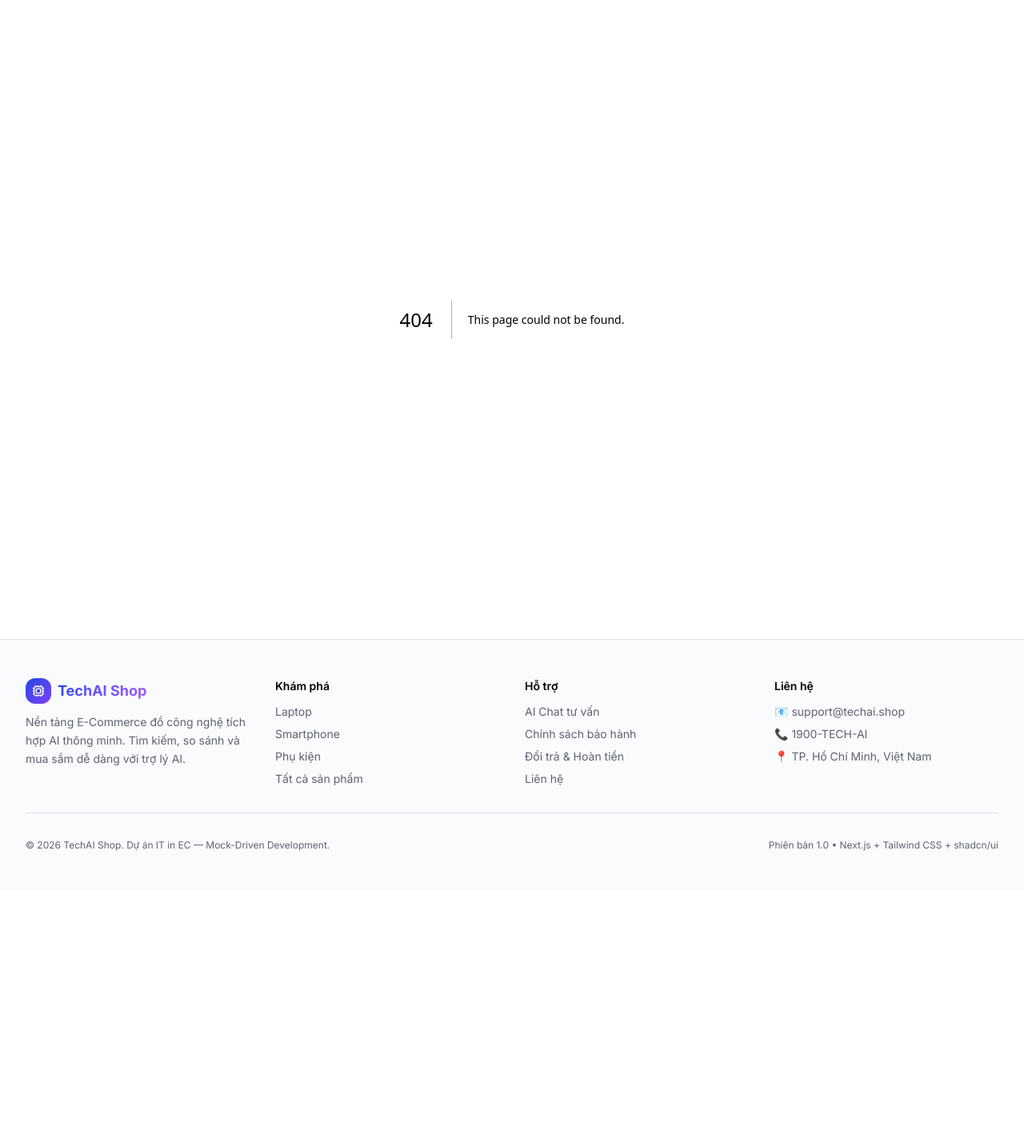
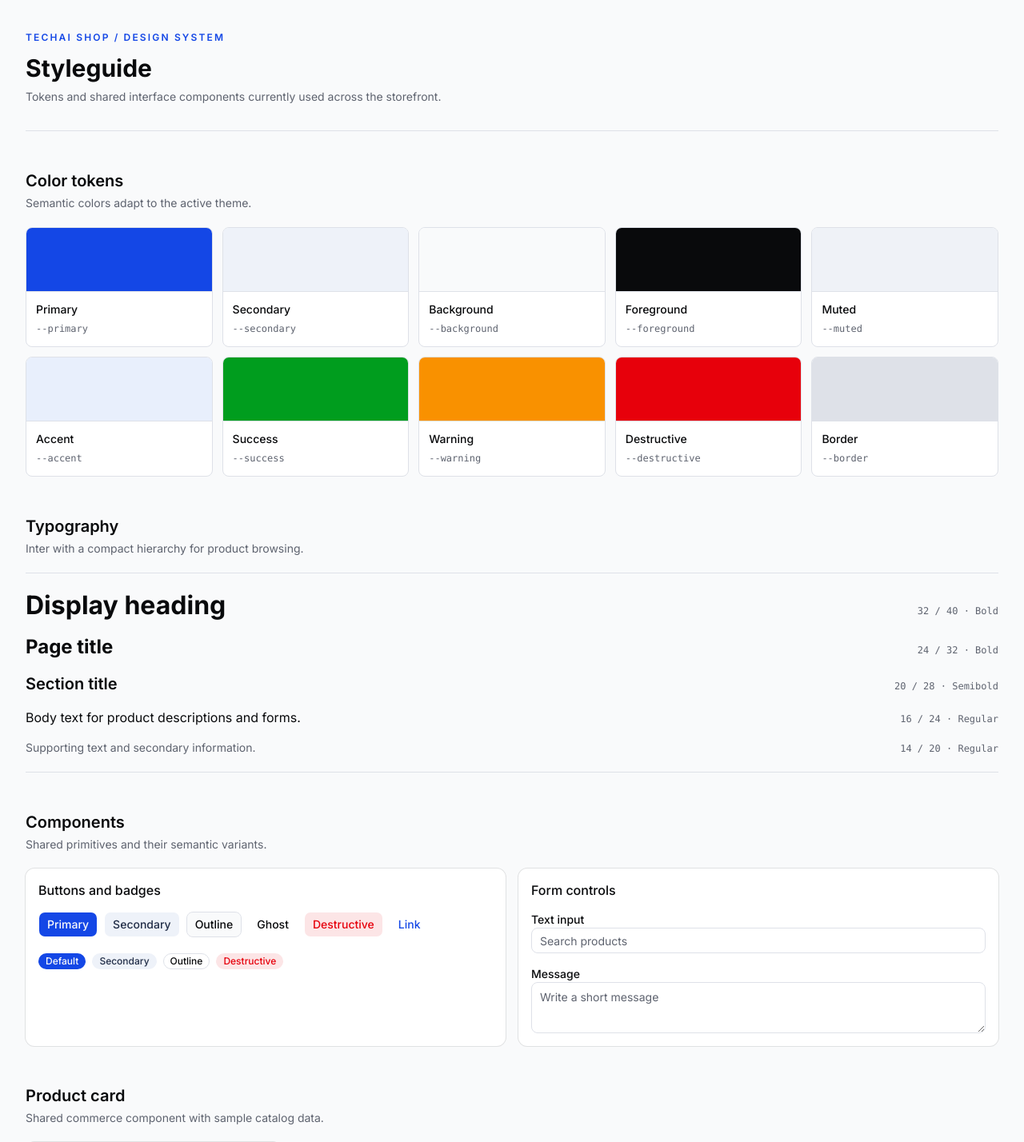
Before and after one commit to hoangnguyen412/eamora-ai-shop, a Next.js app: page /styleguide in a window 1280 px wide. Before the commit this address had no page. Shown: the part 67-1495 px from the top of the page at 80% size. Before the commit the page ends 1180 px from the top, so only its background shows below. Built offline with nearby package versions, Linux system fonts and the light colour scheme.

Commit message:
Add design token styleguide
Complete T1-1-2 by aligning design tokens and adding the /styleguide route.

```diff
--- a/src/app/globals.css
+++ b/src/app/globals.css
@@ -80,7 +80,7 @@
   --chart-3: oklch(0.398 0.07 227.334);
   --chart-4: oklch(0.828 0.189 84.429);
   --chart-5: oklch(0.769 0.188 70.08);
-  --radius: 0.75rem;
+  --radius: 0.5rem;
   --sidebar: oklch(0.985 0.005 264);
   --sidebar-foreground: oklch(0.145 0.005 265);
   --sidebar-primary: oklch(0.488 0.243 264.376);
--- /dev/null
+++ b/src/app/styleguide/page.tsx
@@ -0,0 +1,142 @@
+import { Badge } from "@/components/ui/badge";
+import { Button } from "@/components/ui/button";
+import { Card, CardContent, CardHeader, CardTitle } from "@/components/ui/card";
+import { Input } from "@/components/ui/input";
+import { Textarea } from "@/components/ui/textarea";
+import ProductCard from "@/components/shared/ProductCard";
+import mockData from "@/mocks/db.json";
+import { Product } from "@/types";
+
+const colors = [
+  { name: "Primary", token: "--primary", value: "var(--primary)" },
+  { name: "Secondary", token: "--secondary", value: "var(--secondary)" },
+  { name: "Background", token: "--background", value: "var(--background)" },
+  { name: "Foreground", token: "--foreground", value: "var(--foreground)" },
+  { name: "Muted", token: "--muted", value: "var(--muted)" },
+  { name: "Accent", token: "--accent", value: "var(--accent)" },
+  { name: "Success", token: "--success", value: "var(--success)" },
+  { name: "Warning", token: "--warning", value: "var(--warning)" },
+  { name: "Destructive", token: "--destructive", value: "var(--destructive)" },
+  { name: "Border", token: "--border", value: "var(--border)" },
+];
+
+const sampleProduct = mockData.products[0] as unknown as Product;
+
+export default function StyleguidePage() {
+  return (
+    <div className="mx-auto max-w-7xl space-y-12 px-4 py-10 sm:px-6 lg:px-8">
+      <header className="border-b border-border pb-8">
+        <p className="text-xs font-semibold uppercase tracking-[0.18em] text-primary">
+          TechAI Shop / Design System
+        </p>
+        <h1 className="mt-3 text-3xl font-bold">Styleguide</h1>
+        <p className="mt-2 max-w-2xl text-sm text-muted-foreground">
+          Tokens and shared interface components currently used across the storefront.
+        </p>
+      </header>
+
+      <section aria-labelledby="colors-heading" className="space-y-5">
+        <div>
+          <h2 id="colors-heading" className="text-xl font-semibold">Color tokens</h2>
+          <p className="mt-1 text-sm text-muted-foreground">Semantic colors adapt to the active theme.</p>
+        </div>
+        <div className="grid grid-cols-2 gap-3 sm:grid-cols-3 lg:grid-cols-5">
+          {colors.map((color) => (
+            <div key={color.token} className="overflow-hidden rounded-lg border border-border bg-card">
+              <div
+                className="h-20 border-b border-border"
+                style={{ backgroundColor: color.value }}
+                aria-label={`${color.name} color swatch`}
+              />
+              <div className="p-3">
+                <p className="text-sm font-medium">{color.name}</p>
+                <code className="text-xs text-muted-foreground">{color.token}</code>
+              </div>
+            </div>
+          ))}
+        </div>
+      </section>
+
+      <section aria-labelledby="type-heading" className="space-y-5">
+        <div>
+          <h2 id="type-heading" className="text-xl font-semibold">Typography</h2>
+          <p className="mt-1 text-sm text-muted-foreground">Inter with a compact hierarchy for product browsing.</p>
+        </div>
+        <div className="space-y-4 border-y border-border py-5">
+          <div className="flex flex-wrap items-baseline justify-between gap-2">
+            <p className="text-[32px] leading-10 font-bold">Display heading</p>
+            <code className="text-xs text-muted-foreground">32 / 40 · Bold</code>
+          </div>
+          <div className="flex flex-wrap items-baseline justify-between gap-2">
+            <p className="text-2xl leading-8 font-bold">Page title</p>
+            <code className="text-xs text-muted-foreground">24 / 32 · Bold</code>
+          </div>
+          <div className="flex flex-wrap items-baseline justify-between gap-2">
+            <p className="text-xl leading-7 font-semibold">Section title</p>
+            <code className="text-xs text-muted-foreground">20 / 28 · Semibold</code>
+          </div>
+          <div className="flex flex-wrap items-baseline justify-between gap-2">
+            <p className="text-base leading-6">Body text for product descriptions and forms.</p>
+            <code className="text-xs text-muted-foreground">16 / 24 · Regular</code>
+          </div>
+          <div className="flex flex-wrap items-baseline justify-between gap-2">
+            <p className="text-sm leading-5 text-muted-foreground">Supporting text and secondary information.</p>
+            <code className="text-xs text-muted-foreground">14 / 20 · Regular</code>
+          </div>
+        </div>
+      </section>
+
+      <section aria-labelledby="components-heading" className="space-y-5">
+        <div>
+          <h2 id="components-heading" className="text-xl font-semibold">Components</h2>
+          <p className="mt-1 text-sm text-muted-foreground">Shared primitives and their semantic variants.</p>
+        </div>
+        <div className="grid gap-4 lg:grid-cols-2">
+          <Card>
+            <CardHeader><CardTitle>Buttons and badges</CardTitle></CardHeader>
+            <CardContent className="space-y-5">
+              <div className="flex flex-wrap gap-2">
+                <Button>Primary</Button>
+                <Button variant="secondary">Secondary</Button>
+                <Button variant="outline">Outline</Button>
+                <Button variant="ghost">Ghost</Button>
+                <Button variant="destructive">Destructive</Button>
+                <Button variant="link">Link</Button>
+              </div>
+              <div className="flex flex-wrap gap-2">
+                <Badge>Default</Badge>
+                <Badge variant="secondary">Secondary</Badge>
+                <Badge variant="outline">Outline</Badge>
+                <Badge variant="destructive">Destructive</Badge>
+              </div>
+            </CardContent>
+          </Card>
+
+          <Card>
+            <CardHeader><CardTitle>Form controls</CardTitle></CardHeader>
+            <CardContent className="space-y-4">
+              <div className="space-y-2">
+                <label htmlFor="styleguide-input" className="text-sm font-medium">Text input</label>
+                <Input id="styleguide-input" placeholder="Search products" />
+              </div>
+              <div className="space-y-2">
+                <label htmlFor="styleguide-textarea" className="text-sm font-medium">Message</label>
+                <Textarea id="styleguide-textarea" placeholder="Write a short message" rows={3} />
+              </div>
+            </CardContent>
+          </Card>
+        </div>
+      </section>
+
+      <section aria-labelledby="product-card-heading" className="space-y-5">
+        <div>
+          <h2 id="product-card-heading" className="text-xl font-semibold">Product card</h2>
+          <p className="mt-1 text-sm text-muted-foreground">Shared commerce component with sample catalog data.</p>
+        </div>
+        <div className="w-full max-w-xs">
+          <ProductCard product={sampleProduct} />
+        </div>
+      </section>
+    </div>
+  );
+}
```
Also changed, not shown: 1 other file (tests, documents, lock files or other folders).
